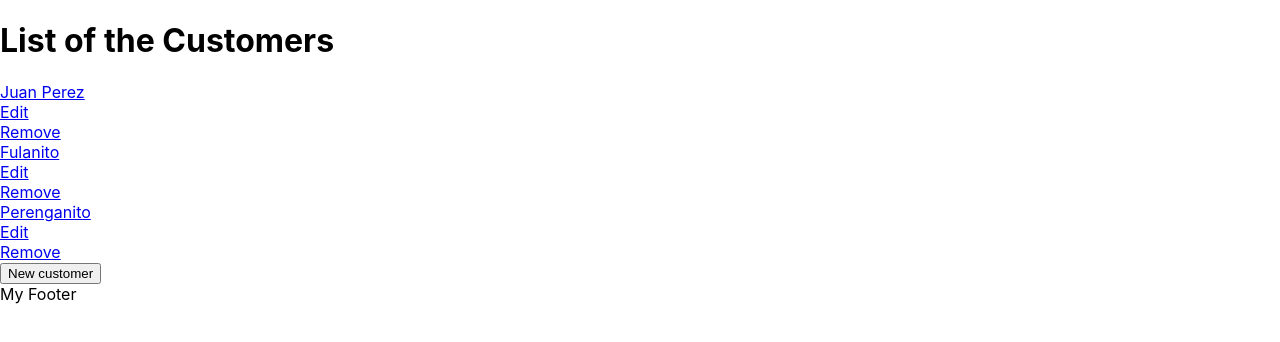
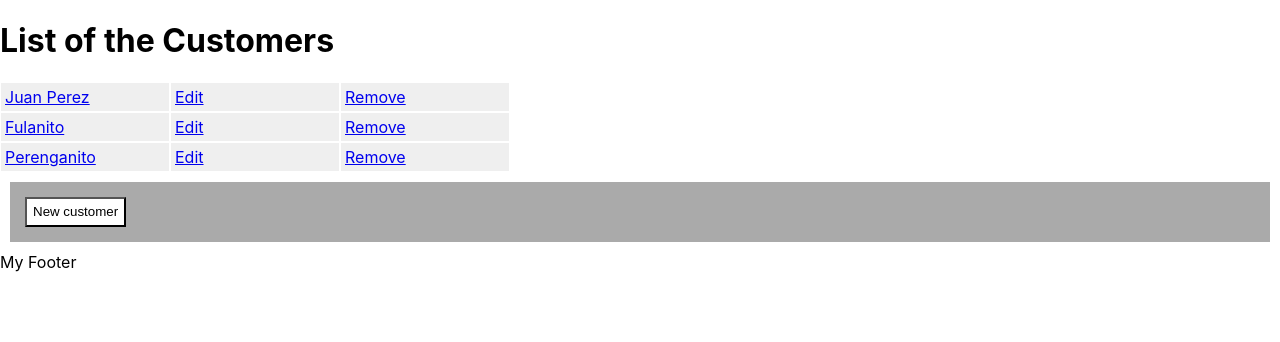
Before and after one commit to PacoDw/customers-app, a React (Create React App) app: page /customers in a window 1280 px wide. Shown: the top 342 px of the page. Built offline with nearby package versions, Linux system fonts and the light colour scheme; data requests are answered from the project's data file.

Commit message:
:art: Styles was added

```diff
--- a/src/index.css
+++ b/src/index.css
@@ -12,3 +12,24 @@ code {
   font-family: source-code-pro, Menlo, Monaco, Consolas, "Courier New",
     monospace;
 }
+
+.customers-actions {
+  background-color: #AAA;
+  padding: 10px;
+  margin: 10px;
+}
+
+.customers-actions button {
+  background-color: white;
+  min-width: 100px;
+  height: 30px;
+  margin: 5px;
+}
+
+.customer-list-item .field {
+  width: 160px;
+  margin: 1px;
+  padding: 4px;
+  background-color: #EEEE;
+  display: inline-block;
+}
```
